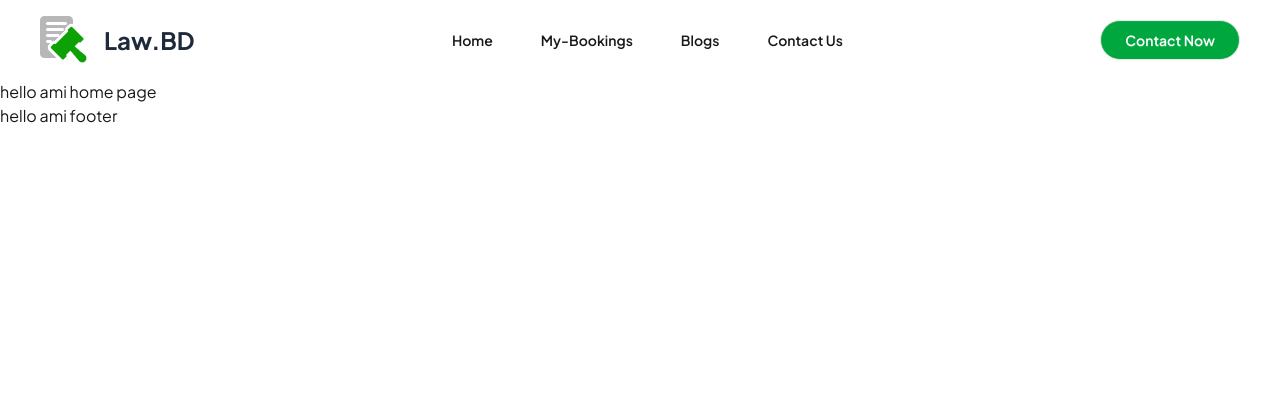
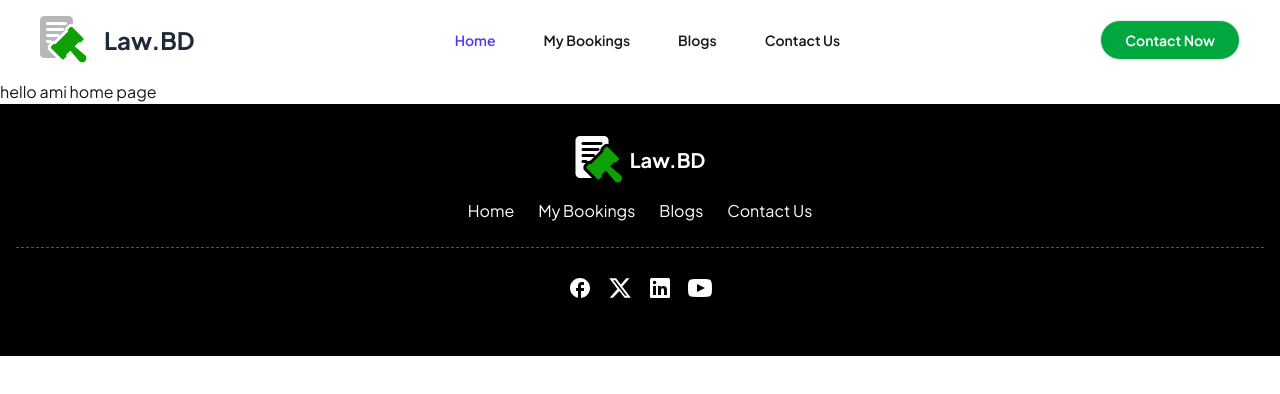
Before and after one commit to touhidtamim/PG-A8-Law-BD, a React (Vite) app: page / in a window 1280 px wide. Shown: the top 394 px of the page. Built offline with nearby package versions, Linux system fonts and the light colour scheme.

Commit message:
Implement footer with links

```diff
--- a/src/components/Footer.jsx
+++ b/src/components/Footer.jsx
@@ -1,10 +1,50 @@
-import React from 'react';
+import { Link } from 'react-router-dom';
 
 const Footer = () => {
   return (
-    <div>
-      <h1>hello ami footer</h1>
-    </div>
+    <footer className="bg-black text-white py-8">
+      <div className="container mx-auto px-4">
+        <div className="flex flex-col items-center justify-center mb-6">
+          <Link to="/" className="flex items-center justify-center mb-4">
+            <img src="/images/logo-footer.png" alt="Law.BD Logo" className="w-1/4 md:w-full" />
+            <span className="ml-2 text-xl font-bold">Law.BD</span>
+          </Link>
+
+          <div className="flex space-x-3 md:space-x-6 mb-6">
+            <Link to="/" className="hover:text-green-400">Home</Link>
+            <Link to="/Bookings" className="hover:text-green-400">My Bookings</Link>
+            <Link to="/Blogs" className="hover:text-green-400">Blogs</Link>
+            <Link to="/Contact-us" className="hover:text-green-400">Contact Us</Link>
+          </div>
+
+          <span className='border-t border-dashed w-full pt-7 text-gray-600'></span>
+
+          <div className="flex space-x-4">
+            <a href="https://web.facebook.com/touhidtamim01" target="_blank" rel="noopener noreferrer" className="text-white hover:text-blue-500">
+              <svg xmlns="http://www.w3.org/2000/svg" viewBox="0 0 24 24" fill="currentColor" className="w-6 h-6">
+                <path d="M22 12c0-5.52-4.48-10-10-10S2 6.48 2 12c0 4.84 3.44 8.87 8 9.8V15H8v-3h2V9.5C10 7.57 11.57 6 13.5 6H16v3h-2c-.55 0-1 .45-1 1v2h3v3h-3v6.95c5.05-.5 9-4.76 9-9.95z"></path>
+              </svg>
+            </a>
+            <a href="https://twitter.com/touhidtamim" target="_blank" rel="noopener noreferrer" className="text-white hover:text-blue-400">
+              <svg xmlns="http://www.w3.org/2000/svg" viewBox="0 0 24 24" fill="currentColor" className="w-6 h-6">
+                <path d="M18.244 2.25h3.308l-7.227 8.26 8.502 11.24H16.57l-5.214-6.817L4.99 21.75H1.68l7.73-8.835L1.254 2.25H8.08l4.713 6.231zm-1.161 17.52h1.833L7.084 4.126H5.117z"></path>
+              </svg>
+            </a>
+            <a href="https://linkedin.com/in/touhidtamimofficial" target="_blank" rel="noopener noreferrer" className="text-white hover:text-blue-600">
+              <svg xmlns="http://www.w3.org/2000/svg" viewBox="0 0 24 24" fill="currentColor" className="w-6 h-6">
+                <path d="M20.5 2h-17A1.5 1.5 0 002 3.5v17A1.5 1.5 0 003.5 22h17a1.5 1.5 0 001.5-1.5v-17A1.5 1.5 0 0020.5 2zM8 19H5v-9h3zM6.5 8.25A1.75 1.75 0 118.3 6.5a1.78 1.78 0 01-1.8 1.75zM19 19h-3v-4.74c0-1.42-.6-1.93-1.38-1.93A1.74 1.74 0 0013 14.19V19h-3v-9h2.9v1.3a3.11 3.11 0 012.7-1.4c1.55 0 3.36.86 3.36 3.66z"></path>
+              </svg>
+            </a>
+            <a href="https://www.youtube.com/@touhidtamim" target="_blank" rel="noopener noreferrer" className="text-white hover:text-red-600">
+              <svg xmlns="http://www.w3.org/2000/svg" viewBox="0 0 24 24" fill="currentColor" className="w-6 h-6">
+                <path d="M19.615 3.184c-3.604-.246-11.631-.245-15.23 0C.488 3.45.029 5.804 0 12c.029 6.185.484 8.549 4.385 8.816 3.6.245 11.626.246 15.23 0C23.512 20.55 23.971 18.196 24 12c-.029-6.185-.484-8.549-4.385-8.816zM9 16V8l8 3.993L9 16z"></path>
+              </svg>
+            </a>
+          </div>
+        </div>
+
+      </div>
+    </footer>
   );
 };
 
--- a/src/components/Navbar.jsx
+++ b/src/components/Navbar.jsx
@@ -17,8 +17,8 @@ const Navbar = () => {
 
       <div className=" hidden lg:flex">
         <div className="menu menu-horizontal px-1 gap-2 md:gap-6">
-        <NavLink to="/HomePage"  className={({ isActive }) => isActive ? 'text-indigo-600 font-semibold text-md hover:bg-indigo-100 py-1 px-3 rounded-2xl ' : 'font-semibold text-md hover:bg-indigo-100 py-1 px-3 rounded-2xl'} >Home</NavLink>
-        <NavLink to="/Bookings"  className={({ isActive }) => isActive ? 'text-indigo-600 font-semibold text-md hover:bg-indigo-100 py-1 px-3 rounded-2xl' : 'font-semibold text-md hover:bg-indigo-100 py-1 px-3 rounded-2xl'}   >My-Bookings</NavLink>
+        <NavLink to="/"  className={({ isActive }) => isActive ? 'text-indigo-600 font-semibold text-md hover:bg-indigo-100 py-1 px-3 rounded-2xl ' : 'font-semibold text-md hover:bg-indigo-100 py-1 px-3 rounded-2xl'} >Home</NavLink>
+        <NavLink to="/Bookings"  className={({ isActive }) => isActive ? 'text-indigo-600 font-semibold text-md hover:bg-indigo-100 py-1 px-3 rounded-2xl' : 'font-semibold text-md hover:bg-indigo-100 py-1 px-3 rounded-2xl'}   >My Bookings</NavLink>
         <NavLink to="/Blogs"  className={({ isActive }) => isActive ? 'text-indigo-600 font-semibold text-md hover:bg-indigo-100 py-1 px-3 rounded-2xl' : 'font-semibold text-md hover:bg-indigo-100 py-1 px-3 rounded-2xl'} >Blogs</NavLink>
         <NavLink to="/Contact-us"  className={({ isActive }) => isActive ? 'text-indigo-600 font-semibold text-md hover:bg-indigo-100 py-1 px-3 rounded-2xl' : 'font-semibold text-md hover:bg-indigo-100 py-1 px-3 rounded-2xl'}  >Contact Us</NavLink>
 
@@ -56,9 +56,12 @@ const Navbar = () => {
       {isOpen && (
         <div className="lg:hidden absolute top-16 left-0 right-0 bg-base-100 shadow-md z-50">
           <div className="menu p-4 w-full">
-          <NavLink to="/HomePage"  className={({ isActive }) => isActive ? 'text-indigo-600 font-semibold text-md hover:bg-indigo-100 py-1 px-3 rounded-2xl ' : 'font-semibold text-md hover:bg-indigo-100 py-1 px-3 rounded-2xl'} >Home</NavLink>
-        <NavLink to="/Bookings"  className={({ isActive }) => isActive ? 'text-indigo-600 font-semibold text-md hover:bg-indigo-100 py-1 px-3 rounded-2xl' : 'font-semibold text-md hover:bg-indigo-100 py-1 px-3 rounded-2xl'}   >My-Bookings</NavLink>
+          <NavLink to="/"  className={({ isActive }) => isActive ? 'text-indigo-600 font-semibold text-md hover:bg-indigo-100 py-1 px-3 rounded-2xl ' : 'font-semibold text-md hover:bg-indigo-100 py-1 px-3 rounded-2xl'} >Home</NavLink>
+
+        <NavLink to="/Bookings"  className={({ isActive }) => isActive ? 'text-indigo-600 font-semibold text-md hover:bg-indigo-100 py-1 px-3 rounded-2xl' : 'font-semibold text-md hover:bg-indigo-100 py-1 px-3 rounded-2xl'}   >My Bookings</NavLink>
+
         <NavLink to="/Blogs"  className={({ isActive }) => isActive ? 'text-indigo-600 font-semibold text-md hover:bg-indigo-100 py-1 px-3 rounded-2xl' : 'font-semibold text-md hover:bg-indigo-100 py-1 px-3 rounded-2xl'} >Blogs</NavLink>
+
         <NavLink to="/Contact-us"  className={({ isActive }) => isActive ? 'text-indigo-600 font-semibold text-md hover:bg-indigo-100 py-1 px-3 rounded-2xl' : 'font-semibold text-md hover:bg-indigo-100 py-1 px-3 rounded-2xl'}  >Contact Us</NavLink>
             <div className="mt-2"><button className="btn text-white px-6 py-2 bg-green-600  w-full">Contact Now</button></div>
           </div>
--- a/src/layout/Layout.jsx
+++ b/src/layout/Layout.jsx
@@ -12,7 +12,9 @@ const Layout = () => {
   return (
     <div className='container mx-auto'>
       <Navbar />
+      <main>
       <Outlet />
+      </main>
       {!isErrorPage && <Footer />}
     </div>
   );
```
